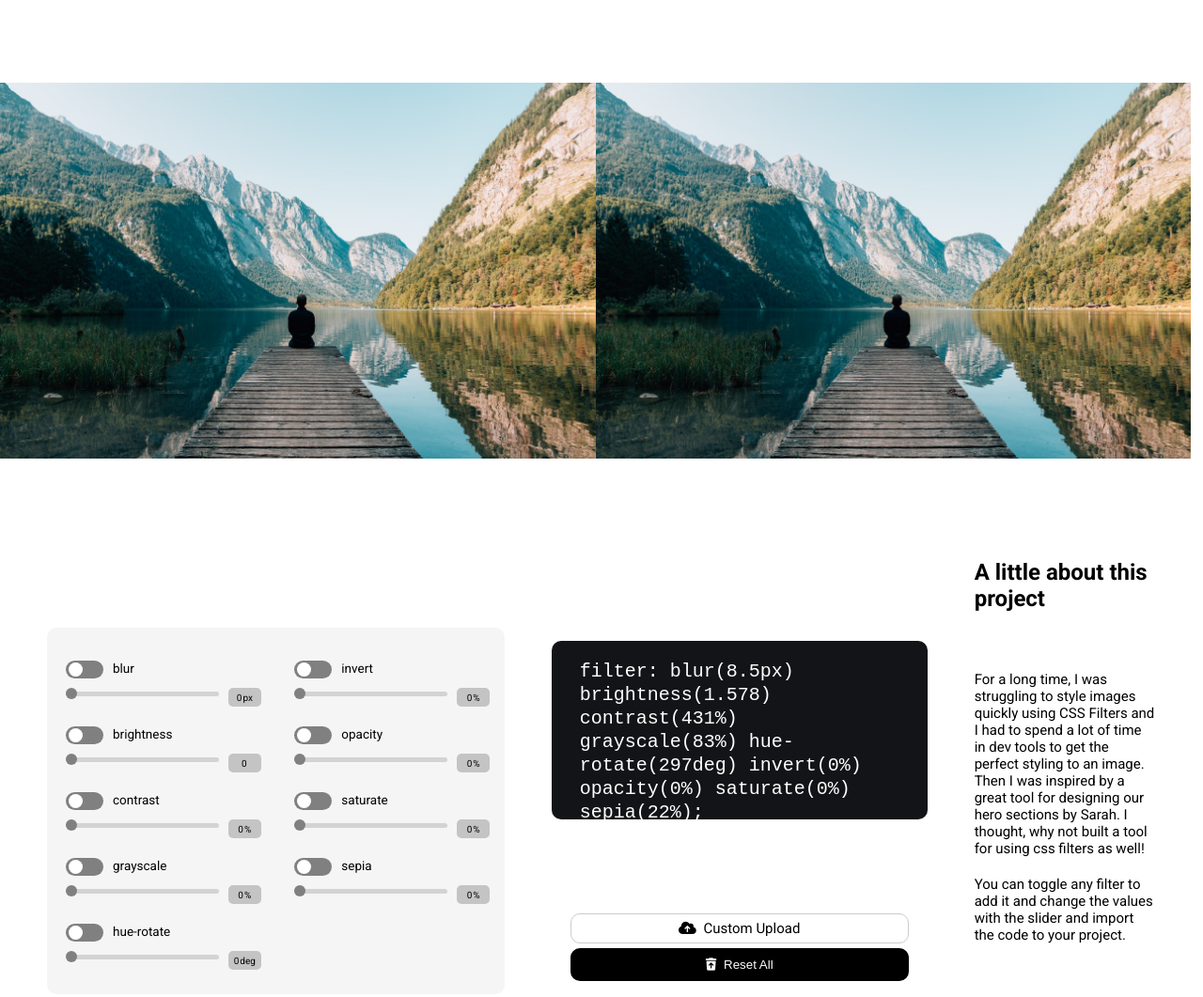
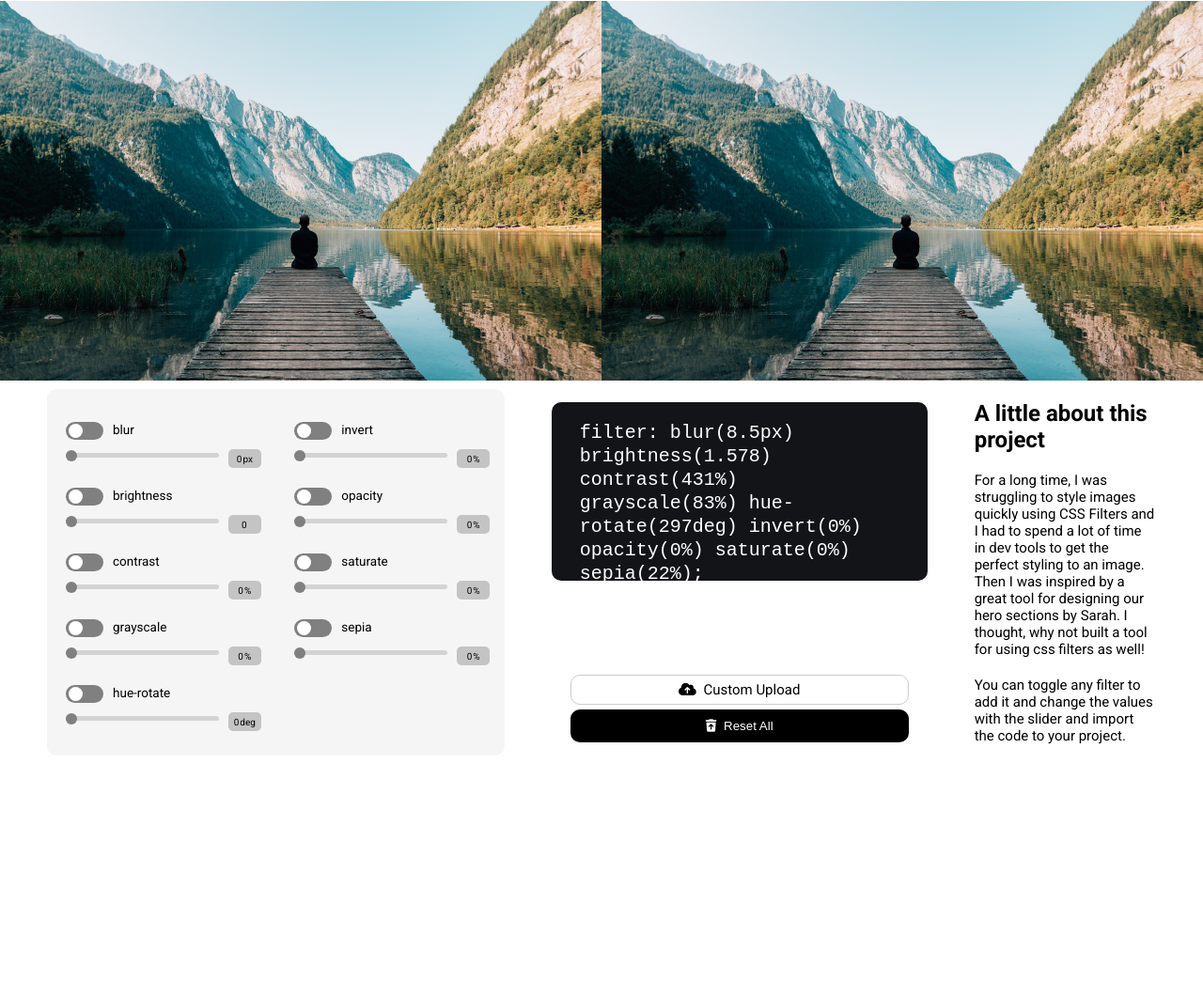
Before and after one commit to heytulsiprasad/picturesque.css, a website: page index.html in a window 1280 px wide. Shown: the whole page at 94% size. After the commit the page ends 812 px from the top, so only its background shows below. Drawn offline with nearby package versions, Linux system fonts and the light colour scheme.

Commit message:
make laptop layout 2

```diff
--- a/sass/layouts/_about.scss
+++ b/sass/layouts/_about.scss
@@ -4,7 +4,7 @@
     align-self: center;
 
     display: grid;
-    grid-template-rows: .5fr 1fr 1fr;
+    grid-template-rows: repeat(3, min-content);
     grid-gap: 2rem;
     padding: 2rem 5rem;
 }
--- a/sass/layouts/_picture.scss
+++ b/sass/layouts/_picture.scss
@@ -8,14 +8,11 @@
 .picture {
     display: flex;
 
-    &__box {
-        height: 50vh;
-    }
+    &__box {}
 
     &__img {
         display: block;
-        // width: 100%;
-        height: inherit;
+        width: 100%;
         object-fit: cover;
     }
 }
```
Also changed, not shown: css/styles.css.
